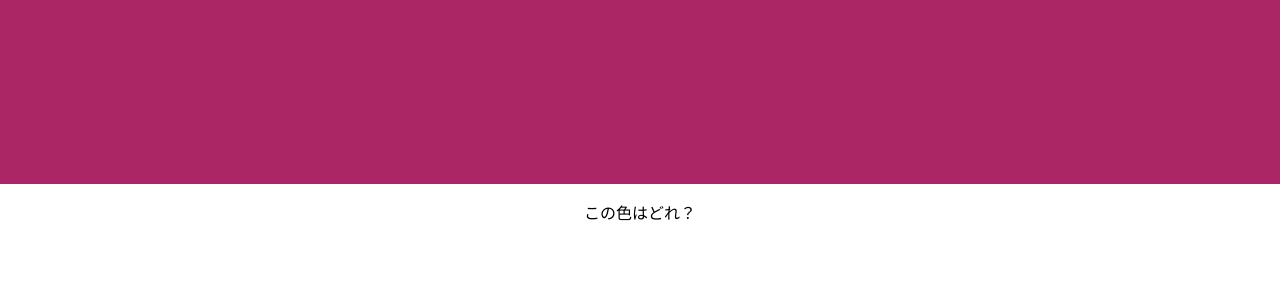
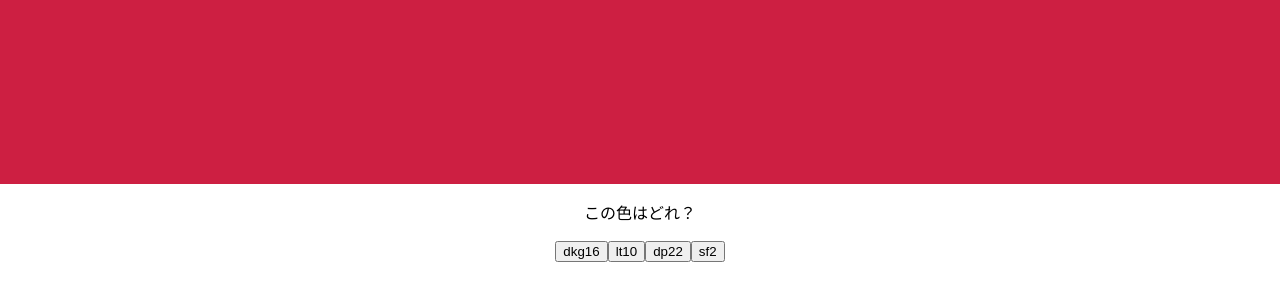
Before and after one commit to chocolamint/color-quiz, a React (Create React App) app: page / in a window 1280 px wide. Shown: the part 216-516 px from the top of the page. Built offline with nearby package versions, Linux system fonts and the light colour scheme.

Commit message:
Show 4 choices.

```diff
--- a/src/App.tsx
+++ b/src/App.tsx
@@ -1,12 +1,11 @@
 import React from 'react';
 import './App.css';
 import WhichCode from './quiz/WhichCode';
-import { random } from './Utils';
 
 const App: React.FC = () => {
   return (
     <div className="App">
-      <WhichCode random={random} />
+      <WhichCode randomGenerator={Math.random} />
     </div>
   );
 }
--- a/src/Utils.ts
+++ b/src/Utils.ts
@@ -1,3 +1,14 @@
-export function random(max: number, randomGenerator: () => number = Math.random) {
+export type RandomGenerator = () => number;
+
+export function random(max: number, randomGenerator: RandomGenerator = Math.random) {
     return Math.floor(max * randomGenerator());
 }
+
+export function shuffle<T>(array: T[], randomGenerator: RandomGenerator = Math.random): T[] {
+    const shuffled = array.slice();
+    for (let i = shuffled.length - 1; i > 0; i--) {
+        const j = random(i + 1, randomGenerator);
+        [shuffled[i], shuffled[j]] = [shuffled[j], shuffled[i]];
+    }
+    return shuffled;
+}
--- a/src/quiz/WhichCode.tsx
+++ b/src/quiz/WhichCode.tsx
@@ -1,19 +1,25 @@
 import React from 'react';
 import colors from './colors';
+import { RandomGenerator, random, shuffle } from '../Utils';
 
-export default function WhichCode(props: { random: (max: number) => number }) {
+export default function WhichCode(props: { randomGenerator: RandomGenerator }) {
 
-    const color = colors[props.random(colors.length)];
+    const choices = shuffle(colors, props.randomGenerator).slice(0, 4);
+
+    const answer = colors[random(choices.length, props.randomGenerator)];
 
     return (
         <div className="which-code">
-            <div className="color" style={{ backgroundColor: color.color, width: '100%', height: '50vh' }}>
+            <div className="color" style={{ backgroundColor: answer.color, width: '100%', height: '50vh' }}>
 
             </div>
             <div>
                 <p>
                     この色はどれ？
                 </p>
+                {choices.map(color => (
+                    <button key={color.code}>{color.code}</button>
+                ))}
             </div>
         </div>
     );
```
Also changed, not shown: 2 other files (tests, documents, lock files or other folders).
